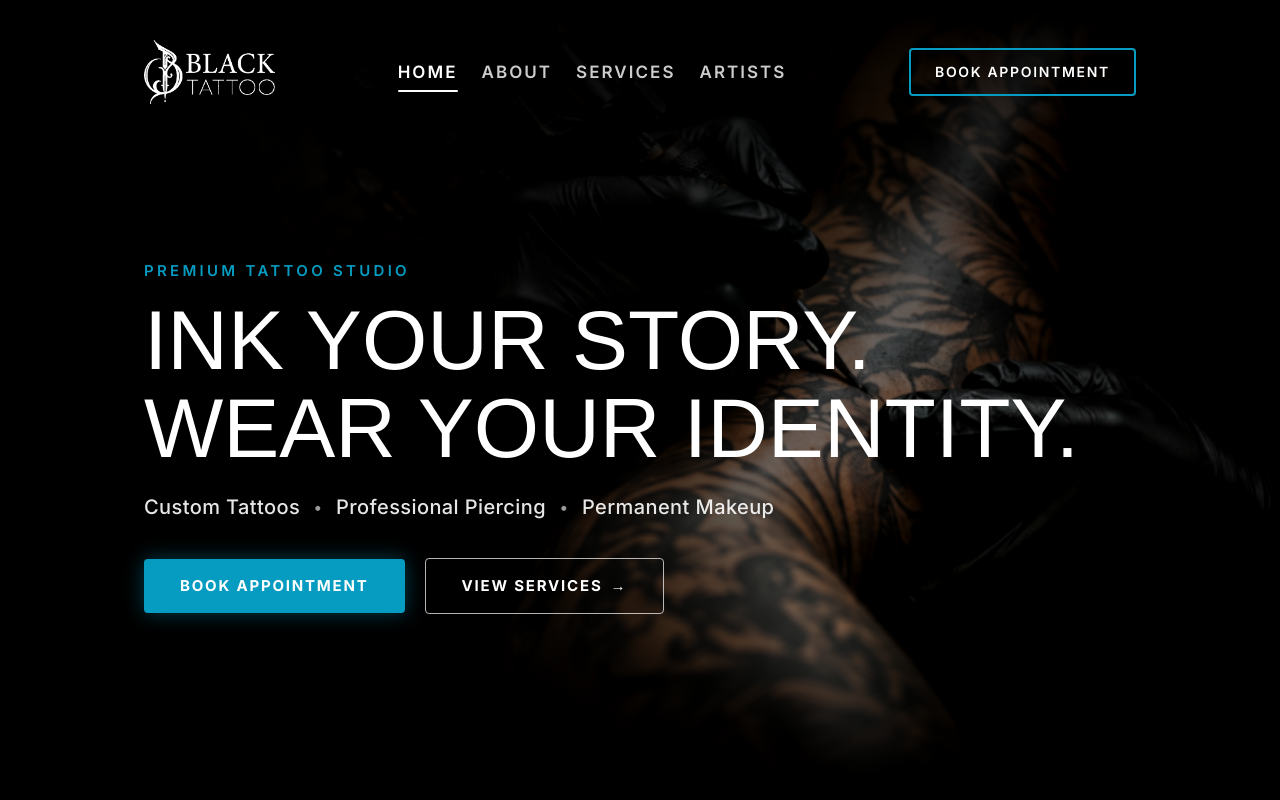
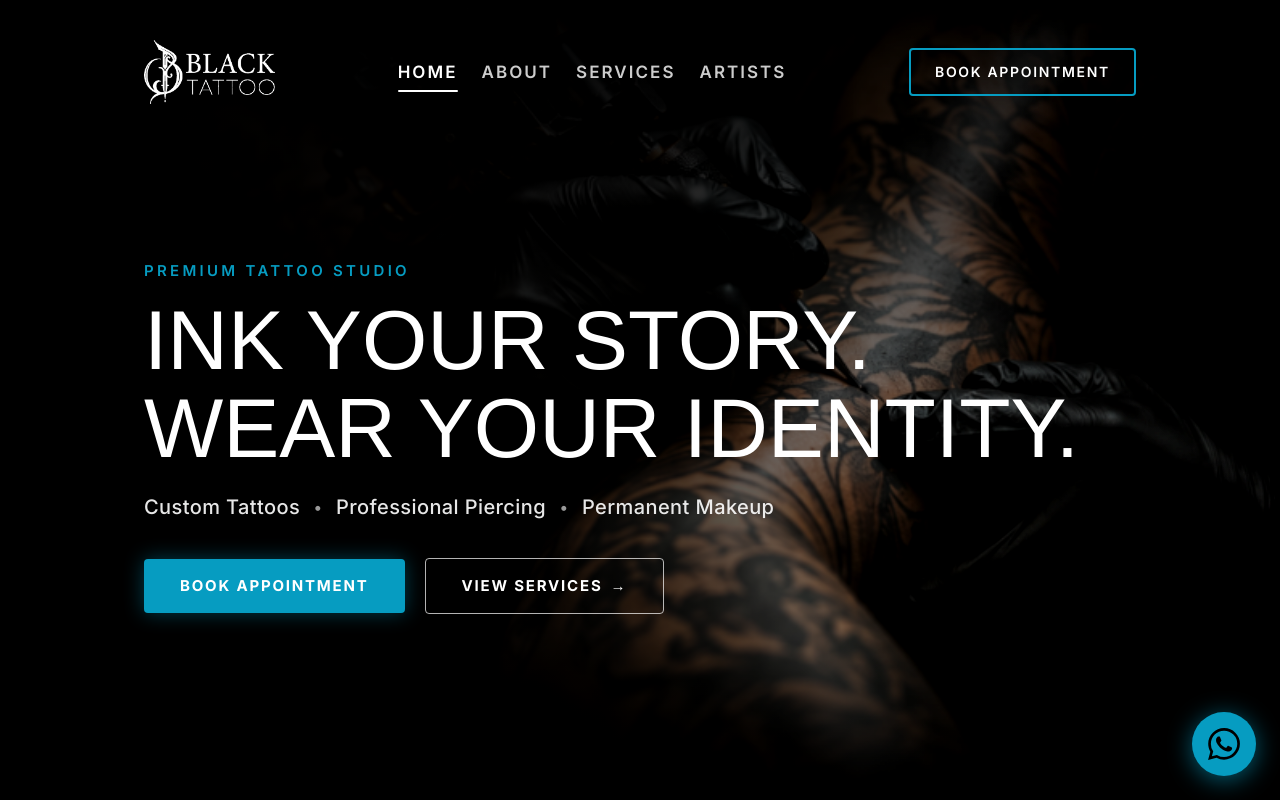
Before and after one commit to balasadhana/black-tattoos-studio, a React (Vite) app: page / in a window 1280 px wide. Shown: the top 800 px of the page. Built offline with nearby package versions, Linux system fonts and the light colour scheme; a web font is replaced by a local one.

Commit message:
Update button to official WhatsApp icon and redirect smoothly to appointment booking form on click/touch

```diff
--- a/src/App.jsx
+++ b/src/App.jsx
@@ -7,6 +7,7 @@ import Artists from './components/Artists';
 import Reviews from './components/Reviews';
 import Booking from './components/Booking';
 import Footer from './components/Footer';
+import FloatingWhatsApp from './components/FloatingWhatsApp';
 
 function App() {
   return (
@@ -21,6 +22,7 @@ function App() {
         <Booking />
       </main>
       <Footer />
+      <FloatingWhatsApp />
     </div>
   );
 }
--- a/src/components/Artists.jsx
+++ b/src/components/Artists.jsx
@@ -3,7 +3,8 @@ import artistDhineshImg from '../assets/artist-dhinesh.png';
 import artistVijayImg from '../assets/artist-vijay.png';
 import badgeCertifiedImg from '../assets/badge-certified.png';
 import badgeExpertsImg from '../assets/badge-experts.png';
-import { Instagram, MessageCircle } from 'lucide-react';
+import { Instagram } from 'lucide-react';
+import { WhatsAppIcon } from './FloatingWhatsApp';
 
 const Artists = () => {
   const [isVisible, setIsVisible] = useState(false);
@@ -218,13 +219,15 @@ const Artists = () => {
 
                     {/* WhatsApp */}
                     <a
-                      href={artist.socials.whatsapp}
-                      target="_blank"
-                      rel="noopener noreferrer"
+                      href="#book"
+                      onClick={(e) => {
+                        e.preventDefault();
+                        document.getElementById('book')?.scrollIntoView({ behavior: 'smooth' });
+                      }}
                       aria-label={`${artist.name} WhatsApp`}
-                      className="w-9 h-9 rounded-full bg-[#069cc1] text-black flex items-center justify-center hover:bg-[#08b4df] hover:scale-110 transition-all duration-300 shadow-md"
+                      className="w-9 h-9 rounded-full bg-[#069cc1] text-black flex items-center justify-center hover:bg-[#08b4df] hover:scale-110 transition-all duration-300 shadow-md cursor-pointer"
                     >
-                      <MessageCircle size={18} className="stroke-[2.5]" />
+                      <WhatsAppIcon className="w-5 h-5 fill-black" />
                     </a>
 
                   </div>
--- /dev/null
+++ b/src/components/FloatingWhatsApp.jsx
@@ -0,0 +1,39 @@
+import React from 'react';
+
+const WhatsAppIcon = ({ className = "w-6 h-6" }) => (
+  <svg
+    className={className}
+    fill="currentColor"
+    viewBox="0 0 24 24"
+    aria-hidden="true"
+  >
+    <path d="M17.472 14.382c-.297-.149-1.758-.867-2.03-.967-.273-.099-.471-.148-.67.15-.197.297-.767.966-.94 1.164-.173.199-.347.223-.644.075-.297-.15-1.255-.463-2.39-1.475-.883-.788-1.48-1.761-1.653-2.059-.173-.297-.018-.458.13-.606.134-.133.298-.347.446-.52.149-.174.198-.298.298-.497.099-.198.05-.371-.025-.52-.075-.149-.669-1.612-.916-2.207-.242-.579-.487-.501-.669-.51l-.57-.01c-.198 0-.52.074-.792.372s-1.04 1.016-1.04 2.479 1.065 2.876 1.213 3.074c.149.198 2.095 3.2 5.076 4.487.709.306 1.263.489 1.694.626.712.226 1.36.194 1.872.118.571-.085 1.758-.719 2.006-1.413.248-.695.248-1.29.173-1.414-.074-.124-.272-.198-.57-.347m-5.421 7.403h-.004a9.87 9.87 0 01-5.031-1.378l-.361-.214-3.741.982.998-3.648-.235-.374a9.86 9.86 0 01-1.51-5.26c.001-5.45 4.436-9.884 9.888-9.884 2.64 0 5.122 1.03 6.988 2.898a9.825 9.825 0 012.893 6.994c-.003 5.45-4.437 9.884-9.885 9.884m8.413-18.297A11.815 11.815 0 0012.05 0C5.495 0 .16 5.335.157 11.892c-.001 2.096.547 4.142 1.588 5.945L.057 24l6.305-1.654a11.882 11.882 0 005.683 1.448h.005c6.554 0 11.89-5.335 11.893-11.893a11.821 11.821 0 00-3.48-8.413Z" />
+  </svg>
+);
+
+const FloatingWhatsApp = () => {
+  const handleClick = (e) => {
+    e.preventDefault();
+    const bookSection = document.getElementById('book');
+    if (bookSection) {
+      bookSection.scrollIntoView({ behavior: 'smooth' });
+    }
+  };
+
+  return (
+    <button
+      onClick={handleClick}
+      aria-label="Quick WhatsApp Appointment Booking"
+      className="fixed bottom-6 right-6 z-50 w-14 h-14 sm:w-16 sm:h-16 rounded-full bg-[#069cc1] hover:bg-[#00c8f0] text-black flex items-center justify-center shadow-[0_4px_25px_rgba(6,156,193,0.6)] hover:shadow-[0_6px_35px_rgba(0,200,240,0.8)] hover:scale-110 active:scale-95 transition-all duration-300 group cursor-pointer"
+    >
+      {/* Outer Pulse Ring */}
+      <span className="absolute inset-0 rounded-full bg-[#069cc1]/40 animate-ping pointer-events-none" />
+
+      {/* Official WhatsApp SVG Icon */}
+      <WhatsAppIcon className="w-7 h-7 sm:w-8 sm:h-8 fill-black transition-transform group-hover:scale-110 relative z-10" />
+    </button>
+  );
+};
+
+export { WhatsAppIcon };
+export default FloatingWhatsApp;
```
